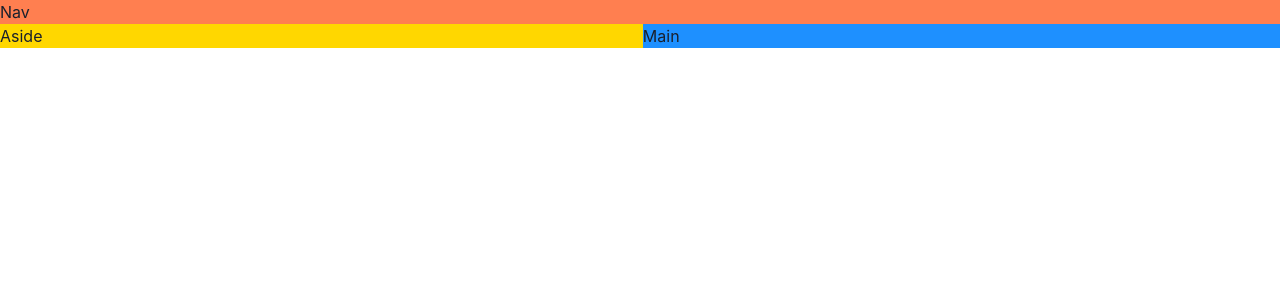
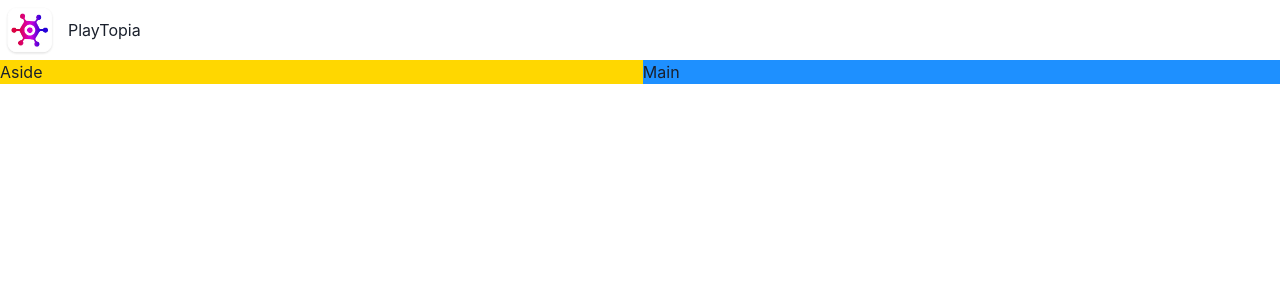
Before and after one commit to ZiadMahmoudx/PlayTopia, a React (Vite) app: page / in a window 1280 px wide. Shown: the top 300 px of the page. Built offline with nearby package versions, Linux system fonts and the light colour scheme.

Commit message:
Add the logo Image

```diff
--- a/src/App.tsx
+++ b/src/App.tsx
@@ -1,4 +1,5 @@
 import { Grid, GridItem, Show } from '@chakra-ui/react';
+import NavBar from './components/NavBar';
 
 const App = () => {
   return (
@@ -8,8 +9,8 @@
         lg: `'nav nav' 'aside main'`
       }}
     >
-      <GridItem area="nav" bg={'coral'}>
-        Nav
+      <GridItem area="nav">
+        <NavBar />
       </GridItem>
       <Show above="lg">
         <GridItem area="aside" bg={'gold'}>
--- /dev/null
+++ b/src/components/NavBar.tsx
@@ -0,0 +1,13 @@
+import { HStack, Image, Text } from '@chakra-ui/react';
+import logo from '../assets/logo.webp';
+
+const NavBar = () => {
+  return (
+    <HStack>
+      <Image src={logo} boxSize="60px" />
+      <Text>PlayTopia</Text>
+    </HStack>
+  );
+};
+
+export default NavBar;
```
